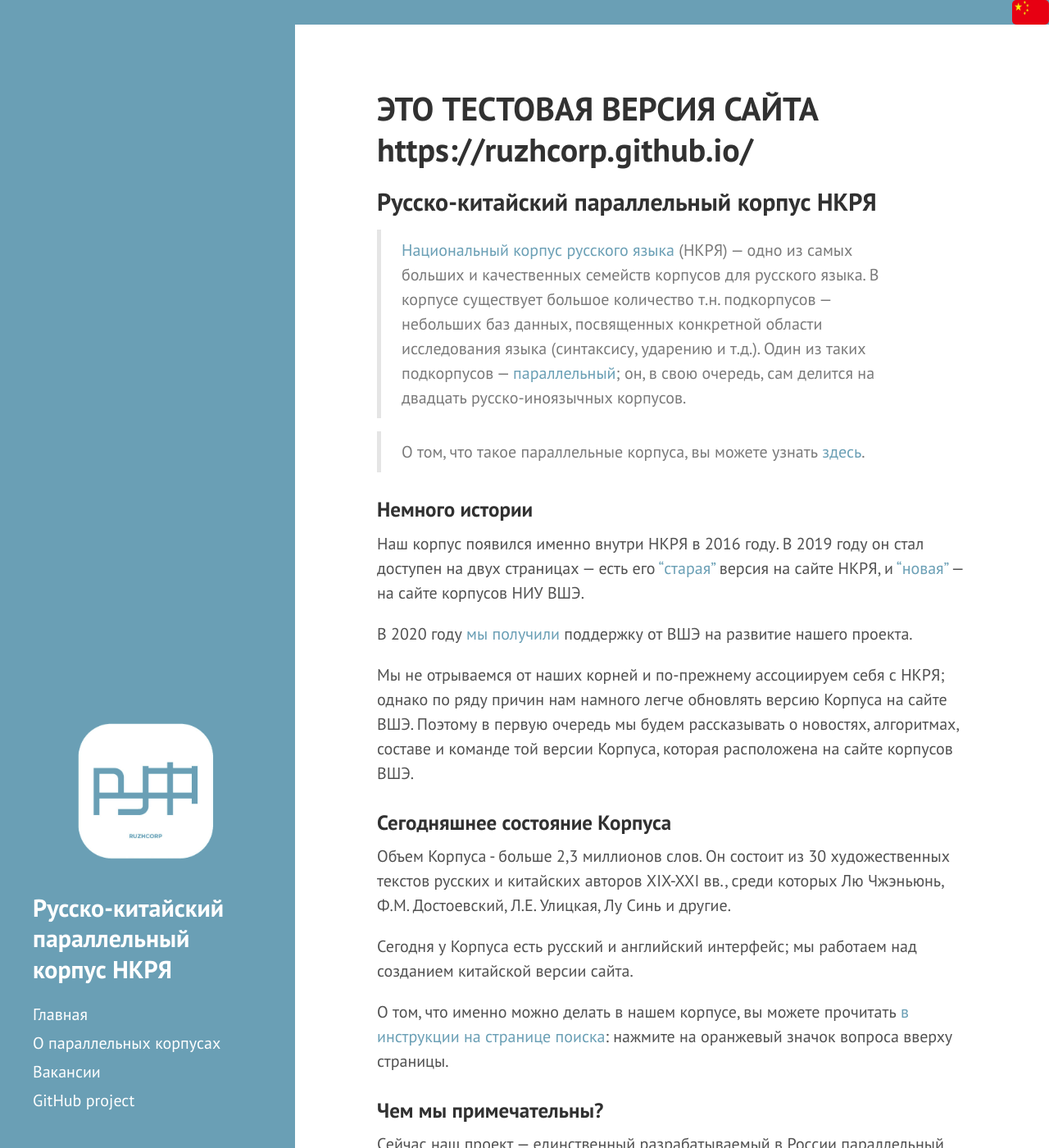
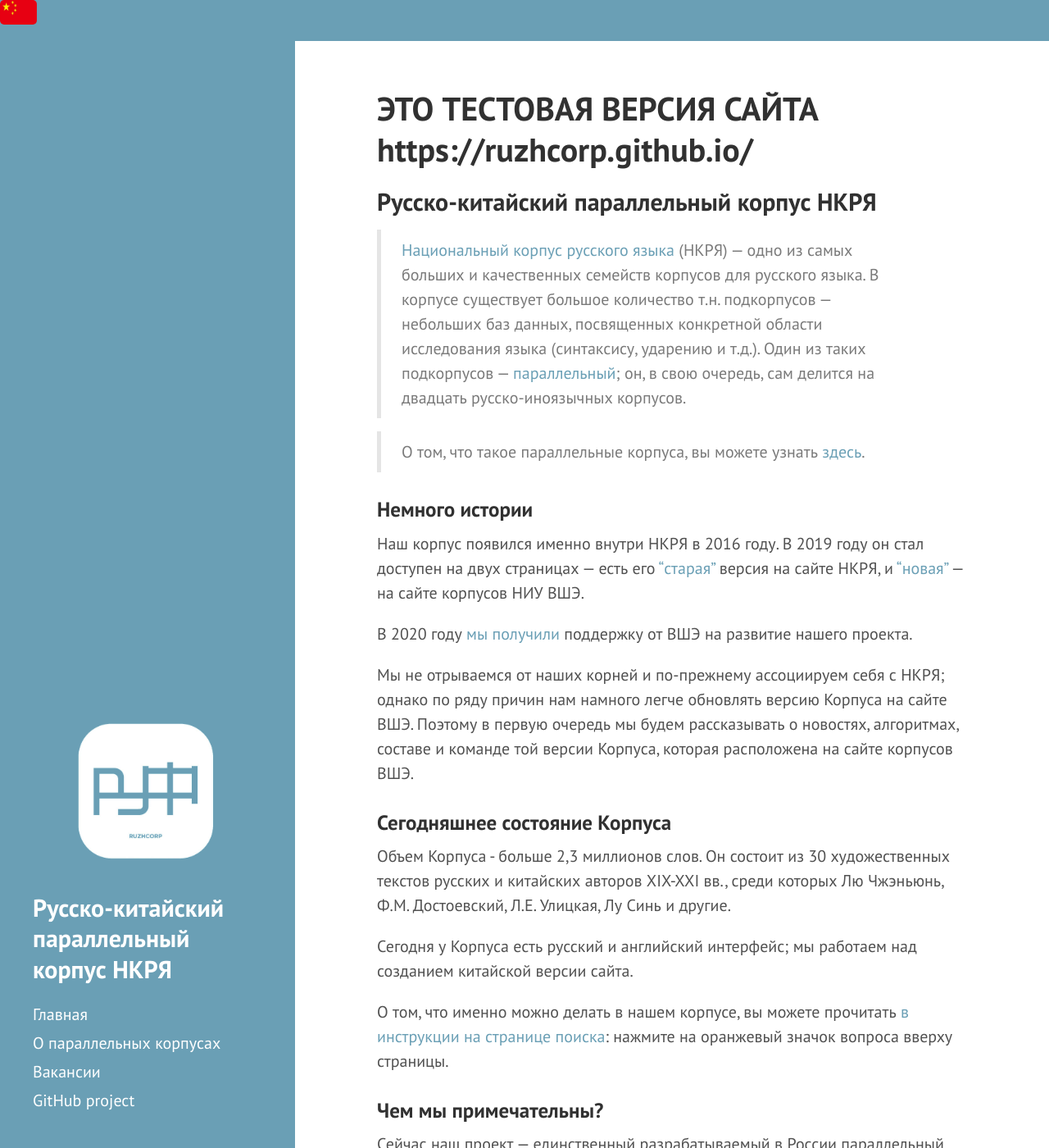
Before and after one commit to ruzcorp-test/ruzcorp-test.github-io, a Jekyll site: the page built from index.md, in a window 1280 px wide and 1400 px high. Shown: the whole window at 82% size. Built offline with Jekyll 4.4.1, drawn with Linux system fonts in a browser that asks for light colours; Markdown is read by kramdown in place of the engine named in the settings; the list of posts is cut into pages by our own code; our own code applies the rules of GitHub Pages for plain Markdown files.

Commit message:
Update style.css

```diff
--- a/public/css/style.css
+++ b/public/css/style.css
@@ -6,9 +6,16 @@
 	background-color: #6a9fb5;
 }
 
-.flags a img {
+.flags .flag-link {
+	padding: 0;
+	margin: 0;
+	width: 45px;
 	margin-left:auto;
 	margin-bottom:0%;
+}
+
+.flags .flag-link a img {
+	margin-bottom: 0;
 }
 
 .not-marked-menu {
```
